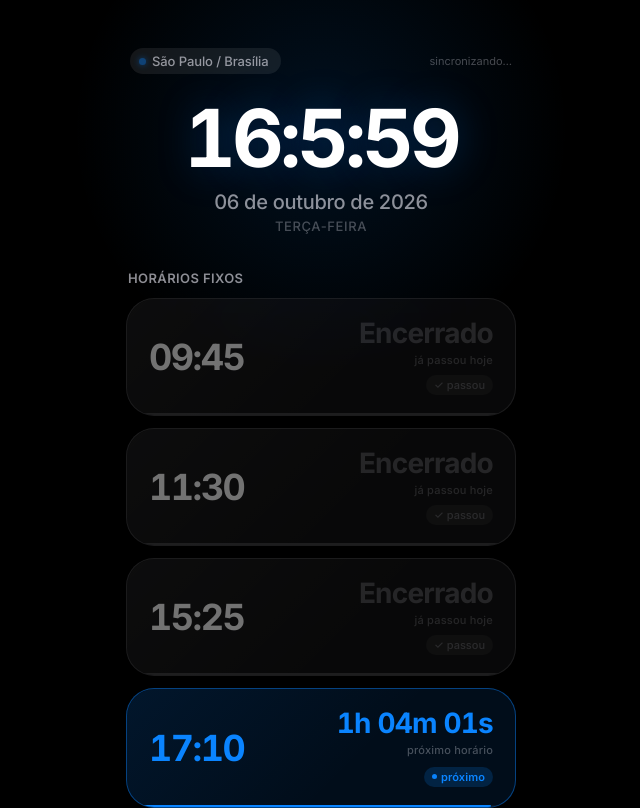
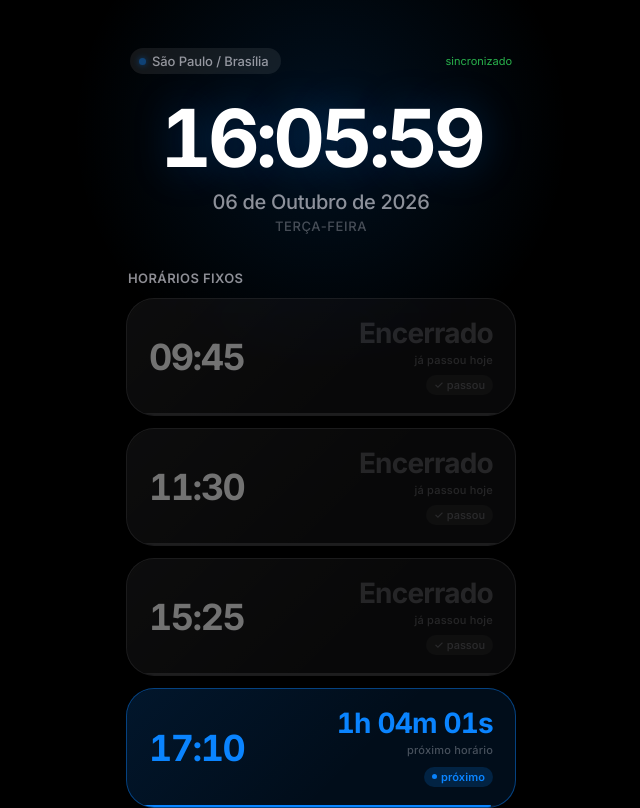
Before and after one commit to felipe7sh/horario, a plain HTML site: page index.html in a window 1280 px wide. Shown: the whole page, without its empty margins (319-959 px from the left). Drawn offline with Linux system fonts and the light colour scheme.

Commit message:
Refactor time handling and card updates in index.html

```diff
--- a/index.html
+++ b/index.html
@@ -427,137 +427,317 @@
       { time: "17:10" },
     ];
 
-    // ── State ────────────────────────────────────────
-    let nowMs = Date.now();
+    const TIME_ZONE = "America/Sao_Paulo";
 
     // ── Utils ────────────────────────────────────────
     const pad2 = n => String(n).padStart(2, "0");
 
-    function currentMs() {
-      return Date.now();
-    }
+    // ── Formatting ───────────────────────────────────
+    const WEEKDAYS = [
+      "Domingo",
+      "Segunda-feira",
+      "Terça-feira",
+      "Quarta-feira",
+      "Quinta-feira",
+      "Sexta-feira",
+      "Sábado"
+    ];
 
-    // ── Formatting ───────────────────────────────────
-
-    const WEEKDAYS = ["Domingo","Segunda-feira","Terça-feira","Quarta-feira","Quinta-feira","Sexta-feira","Sábado"];
-    const MONTHS   = ["Janeiro","Fevereiro","Março","Abril","Maio","Junho","Julho","Agosto","Setembro","Outubro","Novembro","Dezembro"];
+    const MONTHS = [
+      "Janeiro",
+      "Fevereiro",
+      "Março",
+      "Abril",
+      "Maio",
+      "Junho",
+      "Julho",
+      "Agosto",
+      "Setembro",
+      "Outubro",
+      "Novembro",
+      "Dezembro"
+    ];
 
     function formatCountdown(diffSec) {
       if (diffSec <= 0) return null;
+
       const h = Math.floor(diffSec / 3600);
       const m = Math.floor((diffSec % 3600) / 60);
       const s = Math.floor(diffSec % 60);
-      if (h > 0) return `${h}h ${pad2(m)}m ${pad2(s)}s`;
-      if (m > 0) return `${m}m ${pad2(s)}s`;
+
+      if (h > 0) {
+        return `${h}h ${pad2(m)}m ${pad2(s)}s`;
+      }
+
+      if (m > 0) {
+        return `${m}m ${pad2(s)}s`;
+      }
+
       return `${s}s`;
     }
 
-    // ── Build cards (once) ───────────────────────────
+    // ── Build cards ──────────────────────────────────
     function buildCards() {
       const container = document.getElementById("cards");
+
       container.innerHTML = "";
+
       TARGETS.forEach((t, i) => {
         const card = document.createElement("div");
+
         card.className = "card";
         card.id = `card-${i}`;
+
         card.innerHTML = `
           <div class="card-left">
             <div class="card-time">${t.time}</div>
           </div>
+
           <div class="card-right">
-            <div class="card-countdown skeleton" id="cd-${i}">--:--</div>
-            <div class="card-countdown-label" id="cdlbl-${i}">calculando…</div>
+            <div class="card-countdown skeleton" id="cd-${i}">
+              --:--
+            </div>
+
+            <div class="card-countdown-label" id="cdlbl-${i}">
+              calculando…
+            </div>
+
             <div id="badge-${i}"></div>
           </div>
+
           <div class="card-progress-wrap">
-            <div class="card-progress-bar" id="prog-${i}" style="width:0%"></div>
+            <div
+              class="card-progress-bar"
+              id="prog-${i}"
+              style="width:0%"
+            ></div>
           </div>
         `;
+
         container.appendChild(card);
       });
     }
 
+    // ── Get Brasília/São Paulo time ──────────────────
+    function getBrazilTime() {
+      const now = new Date();
+
+      const parts = new Intl.DateTimeFormat("en-US", {
+        timeZone: TIME_ZONE,
+        hour: "2-digit",
+        minute: "2-digit",
+        second: "2-digit",
+        hour12: false,
+        day: "2-digit",
+        month: "2-digit",
+        year: "numeric",
+        weekday: "long"
+      }).formatToParts(now);
+
+      const get = type => {
+        const part = parts.find(p => p.type === type);
+        return part ? part.value : "";
+      };
+
+      let hour = parseInt(get("hour"), 10);
+
+      // Alguns navegadores podem retornar "24" para meia-noite.
+      if (hour === 24) hour = 0;
+
+      const minute = parseInt(get("minute"), 10);
+      const second = parseInt(get("second"), 10);
+
+      const day = parseInt(get("day"), 10);
+      const month = parseInt(get("month"), 10);
+      const year = parseInt(get("year"), 10);
+
+      const weekdayName = get("weekday");
+
+      return {
+        hour,
+        minute,
+        second,
+        day,
+        month,
+        year,
+        weekdayName
+      };
+    }
+
     // ── Tick ─────────────────────────────────────────
     function tick() {
-      const ms = currentMs();
-      if (ms === null) return;
+      const brazil = getBrazilTime();
 
-      const dateObj = new Date(ms);
+      const {
+        hour,
+        minute,
+        second,
+        day,
+        month,
+        year,
+        weekdayName
+      } = brazil;
 
-      const fmt = (opts) =>
-        new Intl.DateTimeFormat("pt-BR", { timeZone: "America/Sao_Paulo", ...opts });
+      // ── Relógio principal ──────────────────────────
+      // Sempre HH:MM:SS, com dois dígitos.
+      const heroTime = document.getElementById("heroTime");
 
-      const hh   = fmt({ hour: "2-digit",   hour12: false }).format(dateObj);
-      const mm   = fmt({ minute: "2-digit"                }).format(dateObj);
-      const ss   = fmt({ second: "2-digit"                }).format(dateObj);
-      const day  = fmt({ weekday: "long"                  }).format(dateObj);
-      const dNum = fmt({ day: "2-digit"                   }).format(dateObj);
-      const mon  = fmt({ month: "long"                    }).format(dateObj);
-      const yr   = fmt({ year: "numeric"                  }).format(dateObj);
+      heroTime.textContent =
+        `${pad2(hour)}:${pad2(minute)}:${pad2(second)}`;
 
-      document.getElementById("heroTime").textContent = `${hh}:${mm}:${ss}`;
-      document.getElementById("heroDate").textContent = `${dNum} de ${mon} de ${yr}`;
-      document.getElementById("heroWeekday").textContent = day.charAt(0).toUpperCase() + day.slice(1);
+      // ── Data ────────────────────────────────────────
+      const heroDate = document.getElementById("heroDate");
 
-      // Now values for countdown logic
-      const nowH   = parseInt(fmt({ hour:   "2-digit", hour12: false }).format(dateObj));
-      const nowMin = parseInt(fmt({ minute: "2-digit"                }).format(dateObj));
-      const nowSec = parseInt(fmt({ second: "2-digit"                }).format(dateObj));
-      const nowTotalSec = nowH * 3600 + nowMin * 60 + nowSec;
+      heroDate.textContent =
+        `${pad2(day)} de ${MONTHS[month - 1]} de ${year}`;
 
-      // Find the NEXT upcoming target
+      // ── Dia da semana ──────────────────────────────
+      const heroWeekday = document.getElementById("heroWeekday");
+
+      const weekdayMap = {
+        Sunday: "Domingo",
+        Monday: "Segunda-feira",
+        Tuesday: "Terça-feira",
+        Wednesday: "Quarta-feira",
+        Thursday: "Quinta-feira",
+        Friday: "Sexta-feira",
+        Saturday: "Sábado"
+      };
+
+      heroWeekday.textContent =
+        weekdayMap[weekdayName] || weekdayName;
+
+      // ── Status de sincronização ────────────────────
+      const syncLabel = document.getElementById("syncLabel");
+
+      syncLabel.textContent = "sincronizado";
+      syncLabel.style.color = "rgba(48, 209, 88, 0.85)";
+
+      // ── Total de segundos do dia ───────────────────
+      const nowTotalSec =
+        hour * 3600 +
+        minute * 60 +
+        second;
+
+      // ── Encontrar próximo horário ──────────────────
       let nextIdx = -1;
-      TARGETS.forEach((t, i) => {
-        const [th, tm] = t.time.split(":").map(Number);
-        const tSec = th * 3600 + tm * 60;
-        if (tSec > nowTotalSec && nextIdx === -1) nextIdx = i;
+
+      TARGETS.forEach((target, i) => {
+        const [targetHour, targetMinute] =
+          target.time.split(":").map(Number);
+
+        const targetSec =
+          targetHour * 3600 +
+          targetMinute * 60;
+
+        if (
+          targetSec > nowTotalSec &&
+          nextIdx === -1
+        ) {
+          nextIdx = i;
+        }
       });
 
-      TARGETS.forEach((t, i) => {
-        const [th, tm] = t.time.split(":").map(Number);
-        const tSec     = th * 3600 + tm * 60;
-        const diffSec  = tSec - nowTotalSec;
-        const isPast   = diffSec <= 0;
-        const isNext   = i === nextIdx;
+      // ── Atualizar cards ────────────────────────────
+      TARGETS.forEach((target, i) => {
+        const [targetHour, targetMinute] =
+          target.time.split(":").map(Number);
 
-        const card   = document.getElementById(`card-${i}`);
-        const cdEl   = document.getElementById(`cd-${i}`);
-        const lblEl  = document.getElementById(`cdlbl-${i}`);
-        const badgeEl= document.getElementById(`badge-${i}`);
-        const progEl = document.getElementById(`prog-${i}`);
+        const targetSec =
+          targetHour * 3600 +
+          targetMinute * 60;
 
-        // Class state
-        card.className = "card" + (isPast ? " past" : isNext ? " next" : "");
+        const diffSec =
+          targetSec - nowTotalSec;
+
+        const isPast = diffSec <= 0;
+        const isNext = i === nextIdx;
+
+        const card =
+          document.getElementById(`card-${i}`);
+
+        const cdEl =
+          document.getElementById(`cd-${i}`);
+
+        const lblEl =
+          document.getElementById(`cdlbl-${i}`);
+
+        const badgeEl =
+          document.getElementById(`badge-${i}`);
+
+        const progEl =
+          document.getElementById(`prog-${i}`);
+
+        // Estado visual
+        card.className =
+          "card" +
+          (isPast
+            ? " past"
+            : isNext
+              ? " next"
+              : "");
+
         cdEl.classList.remove("skeleton");
 
         if (isPast) {
-          cdEl.textContent  = "Encerrado";
-          lblEl.textContent = "já passou hoje";
-          badgeEl.innerHTML = `<span class="past-badge">✓ passou</span>`;
+          cdEl.textContent = "Encerrado";
+
+          lblEl.textContent =
+            "já passou hoje";
+
+          badgeEl.innerHTML =
+            `<span class="past-badge">✓ passou</span>`;
+
           progEl.style.width = "100%";
+
         } else {
-          const fmt = formatCountdown(diffSec);
-          cdEl.textContent  = fmt;
-          lblEl.textContent = isNext ? "próximo horário" : "falta";
-          badgeEl.innerHTML = isNext
-            ? `<span class="next-badge">próximo</span>`
-            : "";
+          cdEl.textContent =
+            formatCountdown(diffSec);
 
-          // Progress bar: fraction of day elapsed toward this target
-          const startOfDay = 0;
-          const frac = Math.max(0, Math.min(1, nowTotalSec / tSec));
-          progEl.style.width = (frac * 100).toFixed(1) + "%";
+          lblEl.textContent =
+            isNext
+              ? "próximo horário"
+              : "falta";
+
+          badgeEl.innerHTML =
+            isNext
+              ? `<span class="next-badge">próximo</span>`
+              : "";
+
+          // Progresso em relação ao início do dia
+          const frac =
+            Math.max(
+              0,
+              Math.min(
+                1,
+                nowTotalSec / targetSec
+              )
+            );
+
+          progEl.style.width =
+            `${(frac * 100).toFixed(1)}%`;
         }
       });
     }
 
     // ── Boot ─────────────────────────────────────────
     buildCards();
-    ["heroTime","heroDate","heroWeekday"].forEach(id => {
-      document.getElementById(id).classList.remove("skeleton");
+
+    [
+      "heroTime",
+      "heroDate",
+      "heroWeekday"
+    ].forEach(id => {
+      document
+        .getElementById(id)
+        .classList.remove("skeleton");
     });
+
     tick();
+
+    // Atualiza exatamente a cada segundo.
     setInterval(tick, 1000);
   </script>
+
 </body>
 </html>
```
